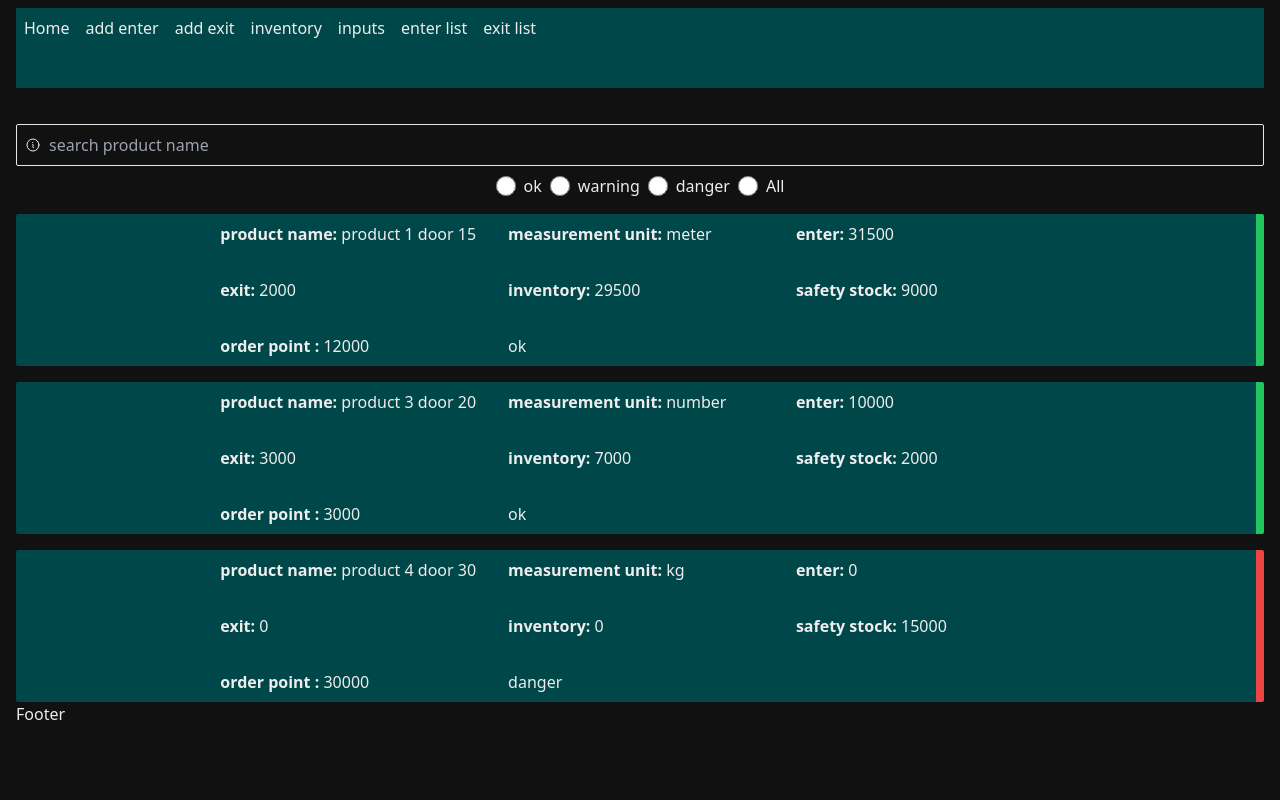
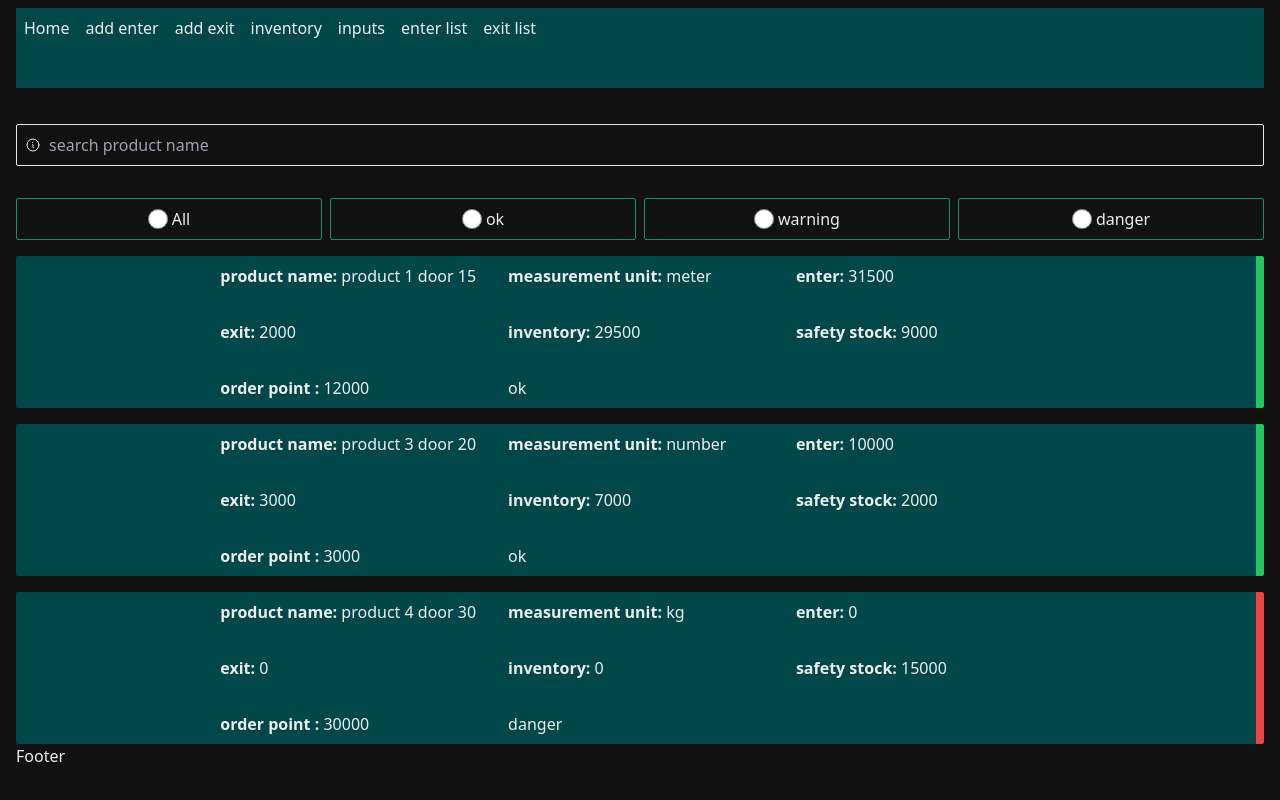
Before and after one commit to Arman-Abbasian/inventory_app_with_react_router_dom_persianVersion, a React (Create React App) app: page /Inventory in a window 1280 px wide. Built offline with nearby package versions, Linux system fonts and the light colour scheme; data requests are answered from the project's data file; the HTML template or start-up script is replaced by a standard one.

Commit message:
make FilterInventory component

```diff
--- a/src/components/Filter.jsx
+++ b/src/components/Filter.jsx
@@ -5,10 +5,10 @@ import {HiOutlineInformationCircle } from "react-icons/hi2";
 
 
 const conditon=[
+    {id:4,conditon:"",name:"All"},
     {id:1,conditon:"ok",name:"ok"},
     {id:2,conditon:"warning",name:"warning"},
-    {id:3,conditon:"danger",name:"danger"},
-    {id:4,conditon:"",name:"All"}
+    {id:3,conditon:"danger",name:"danger"}
 ]
 
 const Filter = ({filters,changeHandler}) => {
@@ -27,7 +27,7 @@ const Filter = ({filters,changeHandler}) => {
         .catch(err=>toast.error(err.message))
     },[]);
     return (
-        <div className="flex flex-col gap-2 justify-center items-center w-full relative">
+        <div className="flex flex-col gap-8 justify-center items-center w-full relative">
             {productNameOptions &&
             <>
             <div className="border rounded-sm focus:border-2 flex items-center w-full p-2 gap-2" >
@@ -44,12 +44,12 @@ const Filter = ({filters,changeHandler}) => {
             {/* radio button */}
             <div className="flex justify-center gap-6 w-full">
 
-             <div className="flex gap-2 justify-between items-center" >
+             <div className="flex gap-2 items-center w-full" >
                     {conditon.map(item=>(
-                        <>
+                        <div className="p-2 border border-emerald-600 flex justify-center items-center gap-1 rounded-sm flex-1">
                             <input className="form-radio w-5 h-5" type="radio" name="condition" id={item.id} value={item.conditon}  onChange={(e)=>changeHandler(e)} />
                             <label htmlFor={item.id}>{item.name}</label>
-                        </>
+                        </div>
                     ))}
             </div>
         </div>
--- a/src/pages/Inventory.jsx
+++ b/src/pages/Inventory.jsx
@@ -28,9 +28,7 @@ const Inventory = () => {
         if(whole){
         let val=[...whole];
         val=includeValFilter(val)
-        console.log(val)
         val=equalValFilter(val)
-        console.log(val)
         setShowedWhole(val)
         }
     },[filters,whole])
@@ -43,6 +41,7 @@ const Inventory = () => {
             return array;
         }
     };
+
     function includeValFilter(array){
         array=array.filter(item=>item.productName.toLowerCase().includes(filters.productName.toLowerCase()));
         return array;
@@ -51,6 +50,7 @@ const Inventory = () => {
     if(productNames.data && enters.data && exits.data && !whole){
         setWholeItems()
     };
+
     //get productName item from overall DB
     async function getOverallFromDB(){
         setProductNames({data:null,error:null,loading:true})
```
